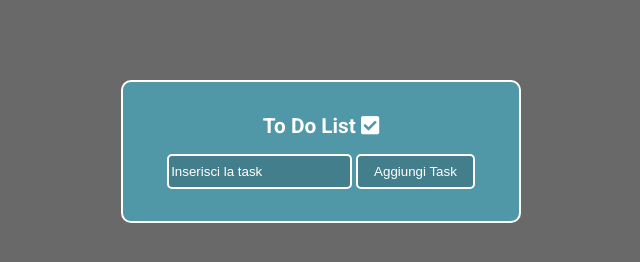
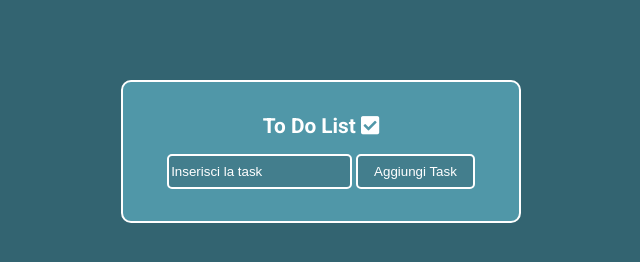
Before and after one commit to Ott00/U1-W3-D3, a plain HTML site: page index.html in a window 1280 px wide. Shown: the whole page, without its empty margins (319-959 px from the left). Drawn offline with Linux system fonts and the light colour scheme.

Commit message:
Changed bg color

```diff
--- a/assets/style.css
+++ b/assets/style.css
@@ -5,7 +5,7 @@
 }
 
 body{
-    background-color: rgb(105, 105, 105);
+    background-color: rgb(51, 100, 113);
     font-family: 'Roboto', sans-serif;
 }
 
```
